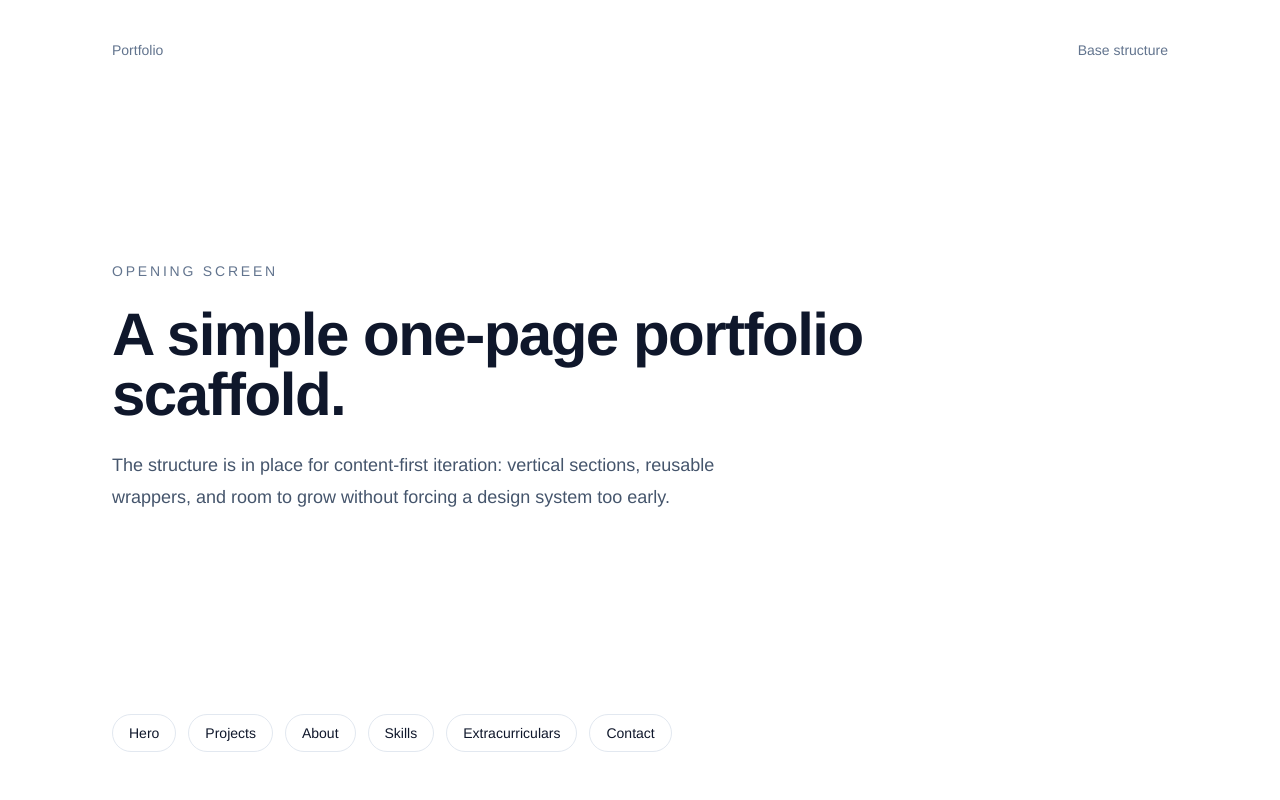
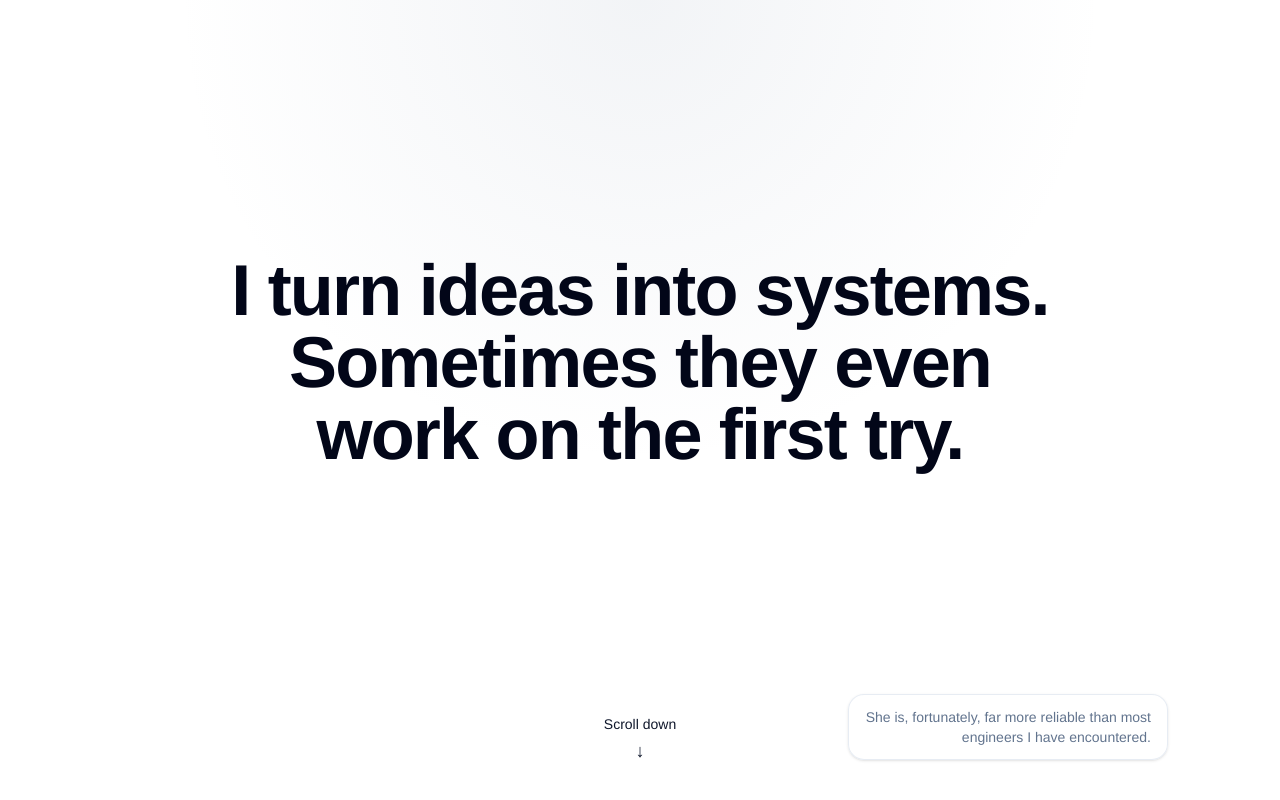
Before and after one commit to ditafy/devin-portfolio, a Next.js app: page / in a window 1280 px wide. Shown: the top 800 px of the page. Built offline with nearby package versions, Linux system fonts and the light colour scheme.

Commit message:
opening page done

```diff
--- a/components/portfolio/opening-screen.tsx
+++ b/components/portfolio/opening-screen.tsx
@@ -1,46 +1,36 @@
-const sectionLinks = [
-  { label: "Hero", href: "#hero" },
-  { label: "Projects", href: "#projects" },
-  { label: "About", href: "#about" },
-  { label: "Skills", href: "#skills" },
-  { label: "Extracurriculars", href: "#extracurriculars" },
-  { label: "Contact", href: "#contact" },
-] as const;
-
 export function OpeningScreen() {
   return (
-    <section className="border-b border-slate-200">
-      <div className="mx-auto flex min-h-screen w-full max-w-6xl flex-col justify-between px-6 py-10 sm:px-8 lg:px-12">
-        <div className="flex items-center justify-between gap-4 text-sm text-slate-500">
-          <span>Portfolio</span>
-          <span>Base structure</span>
+    <section className="relative overflow-hidden border-b border-slate-200 bg-white">
+      <div className="absolute inset-0 bg-[radial-gradient(circle_at_top,_rgba(148,163,184,0.12),_transparent_45%)]" />
+
+      <div className="relative mx-auto grid min-h-screen w-full max-w-6xl grid-rows-[minmax(4rem,1fr)_auto_minmax(8rem,1.2fr)] px-6 py-8 sm:grid-rows-[minmax(5rem,1fr)_auto_minmax(8rem,1.35fr)] sm:px-8 sm:py-10 lg:px-12">
+        <div className="row-start-2 mx-auto max-w-4xl text-center">
+          <h1 className="text-balance text-5xl font-semibold tracking-tight text-slate-950 sm:text-6xl lg:text-7xl">
+            I turn ideas into systems. Sometimes they even work on the first
+            try.
+          </h1>
         </div>
 
-        <div className="max-w-3xl space-y-6 py-16">
-          <p className="text-sm font-medium uppercase tracking-[0.2em] text-slate-500">
-            Opening screen
-          </p>
-          <h1 className="text-5xl font-semibold tracking-tight text-slate-900 sm:text-6xl">
-            A simple one-page portfolio scaffold.
-          </h1>
-          <p className="max-w-2xl text-lg leading-8 text-slate-600">
-            The structure is in place for content-first iteration: vertical
-            sections, reusable wrappers, and room to grow without forcing a
-            design system too early.
-          </p>
+        <div className="row-start-3 mt-10 grid items-end gap-6 sm:mt-12 sm:grid-cols-3">
+          <div className="hidden sm:block" />
+
+          <a
+            href="#hero"
+            className="flex flex-col items-center gap-2 self-end justify-self-center text-sm text-slate-500 transition hover:text-slate-800"
+          >
+            <span>Scroll down</span>
+            <span aria-hidden="true" className="text-lg leading-none">
+              ↓
+            </span>
+          </a>
+
+          <aside className="max-w-[15rem] justify-self-end rounded-2xl border border-slate-200/80 bg-white/85 px-4 py-3 text-right text-xs leading-5 text-slate-500 shadow-sm backdrop-blur sm:max-w-xs sm:text-sm">
+            <p>
+              She is, fortunately, far more reliable than most engineers I have
+              encountered.
+            </p>
+          </aside>
         </div>
-
-        <nav aria-label="Section navigation" className="flex flex-wrap gap-3 pb-2">
-          {sectionLinks.map((link) => (
-            <a
-              key={link.href}
-              href={link.href}
-              className="rounded-full border border-slate-200 px-4 py-2 text-sm text-slate-700 transition hover:border-slate-300 hover:text-slate-900"
-            >
-              {link.label}
-            </a>
-          ))}
-        </nav>
       </div>
     </section>
   );
```
